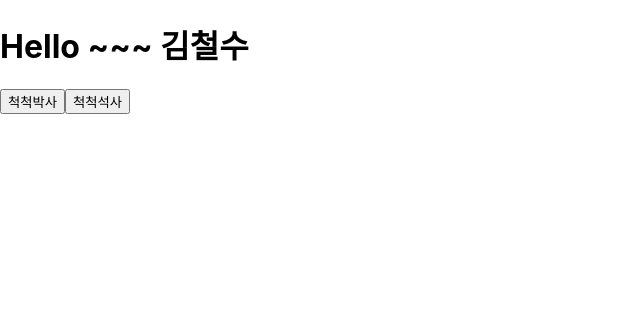
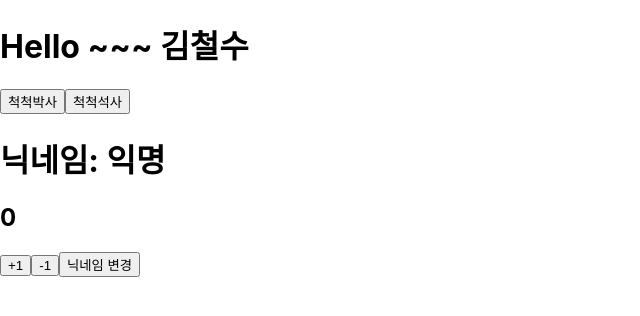
Before and after one commit to Hazel0c0/react-basic-2305, a React (Create React App) app: page / in a window 1280 px wide. Shown: the top 316 px of the page, without its empty margins (0-640 px from the left). Built offline with nearby package versions, Linux system fonts and the light colour scheme.

Commit message:
use state hook

```diff
--- a/src/App.js
+++ b/src/App.js
@@ -21,7 +21,7 @@ function App() {
         {/*<SubmitEvent />*/}
         {/*<FoodList />*/}
         <NickName />
-        {/*<Counter />*/}
+        <Counter />
       </>
   );
 }
--- a/src/component/chap03_state/NickName.js
+++ b/src/component/chap03_state/NickName.js
@@ -15,7 +15,8 @@ const NickName = props => {
   const changeNickName = e => {
     console.log('changeNickName!! call!');
 
-    // nickName = '척척박사';
+    // nickName = '척척박사'; 직접 바꾸는게 아니라
+    // set~을 통해서 상태변수를 바꿔주기
     setNickName('척척박사');
     console.log('nickName: ', nickName);
   };
```
